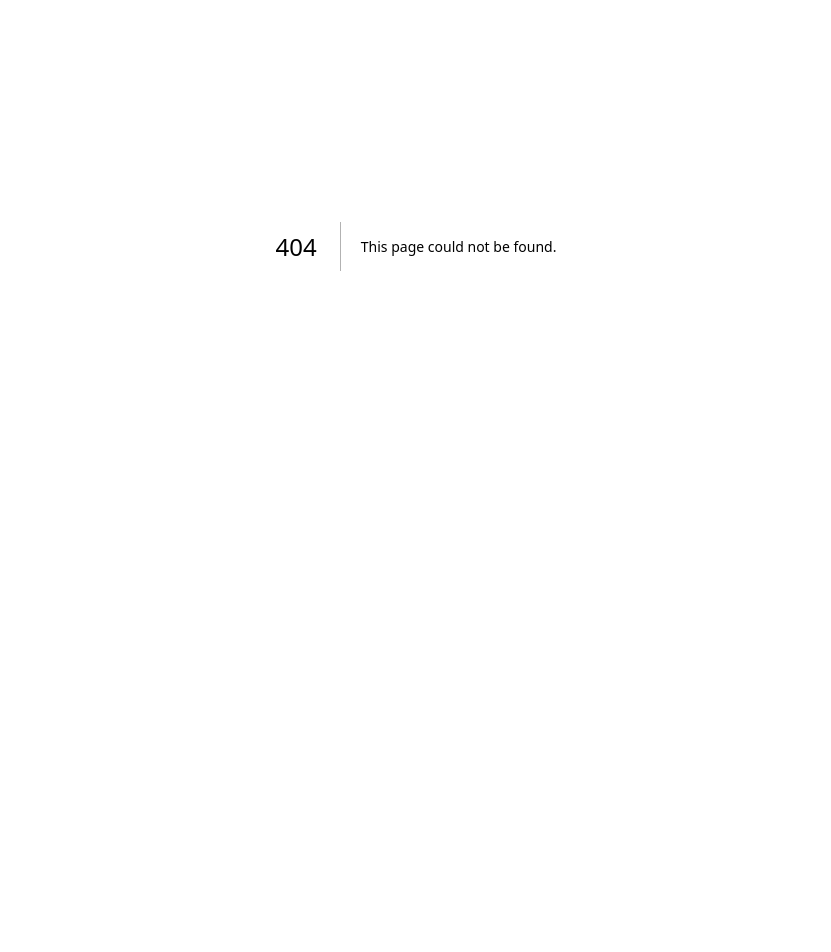
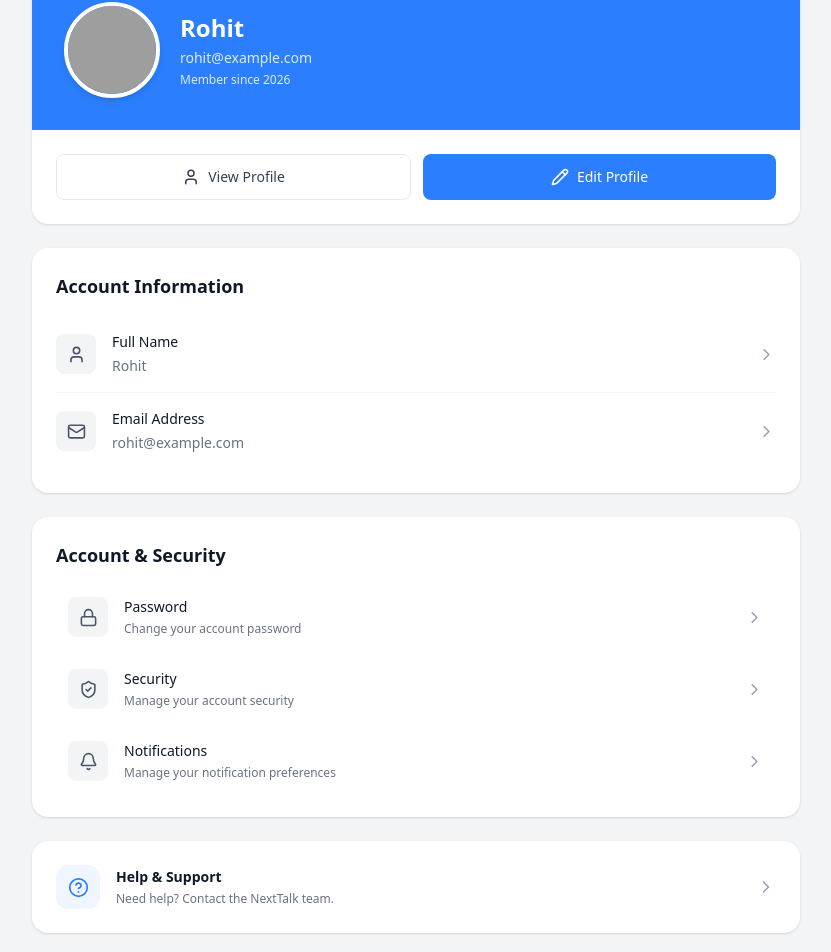
Before and after one commit to gauravkumar2005/NextTalk, a Next.js app: page /account in a window 1280 px wide. Before the commit this address had no page. Shown: the part 218-1170 px from the top of the page, without its empty margins (224-1055 px from the left). Before the commit the page ends 864 px from the top, so only its background shows below. Built offline with nearby package versions, Linux system fonts and the light colour scheme; grey boxes are pictures that could not be loaded.

Commit message:
add account pagein NextTalk

```diff
--- /dev/null
+++ b/app/account/page.js
@@ -0,0 +1,321 @@
+"use client";
+
+import Link from "next/link";
+
+import {
+  User,
+  Mail,
+  Lock,
+  Bell,
+  ShieldCheck,
+  Pencil,
+  ChevronRight,
+  LogOut,
+  HelpCircle,
+} from "lucide-react";
+
+export default function AccountPage() {
+  return (
+    <main className="min-h-screen bg-gray-100 px-4 py-6 sm:px-6 md:py-10">
+
+      <div className="mx-auto max-w-3xl">
+
+        {/* Page Header */}
+        <div className="mb-6">
+          <h1 className="text-2xl font-bold text-gray-900 sm:text-3xl">
+            My Account
+          </h1>
+
+          <p className="mt-1 text-sm text-gray-500">
+            Manage your profile, account and preferences.
+          </p>
+        </div>
+
+
+        {/* Profile Overview */}
+        <div className="mb-6 overflow-hidden rounded-2xl bg-white shadow-sm">
+
+          {/* Profile Top */}
+          <div className="bg-blue-500 px-6 py-8 sm:px-8">
+
+            <div className="flex flex-col items-center sm:flex-row">
+
+              {/* Profile Image */}
+              <img
+                src="https://i.pravatar.cc/150?img=12"
+                alt="Profile"
+                className="h-24 w-24 rounded-full border-4 border-white object-cover shadow-md"
+              />
+
+              {/* User Info */}
+              <div className="mt-4 text-center text-white sm:ml-5 sm:mt-0 sm:text-left">
+
+                <h2 className="text-2xl font-bold">
+                  Rohit
+                </h2>
+
+                <p className="mt-1 text-sm text-blue-100">
+                  rohit@example.com
+                </p>
+
+                <p className="mt-1 text-xs text-blue-100">
+                  Member since 2026
+                </p>
+
+              </div>
+
+            </div>
+
+          </div>
+
+
+          {/* Profile Actions */}
+          <div className="flex flex-col gap-3 p-5 sm:flex-row sm:p-6">
+
+            <Link
+              href="/profile"
+              className="flex flex-1 items-center justify-center gap-2 rounded-lg border border-gray-200 px-4 py-3 text-sm font-medium text-gray-700 transition hover:bg-gray-50"
+            >
+              <User size={18} />
+              View Profile
+            </Link>
+
+            <Link
+              href="/profile/edit"
+              className="flex flex-1 items-center justify-center gap-2 rounded-lg bg-blue-500 px-4 py-3 text-sm font-medium text-white transition hover:bg-blue-600"
+            >
+              <Pencil size={18} />
+              Edit Profile
+            </Link>
+
+          </div>
+
+        </div>
+
+
+        {/* Account Information */}
+        <div className="mb-6 rounded-2xl bg-white p-5 shadow-sm sm:p-6">
+
+          <h2 className="mb-4 text-lg font-bold text-gray-900">
+            Account Information
+          </h2>
+
+          <div className="divide-y divide-gray-100">
+
+            {/* Name */}
+            <div className="flex items-center justify-between py-4">
+
+              <div className="flex items-center gap-4">
+
+                <div className="flex h-10 w-10 items-center justify-center rounded-lg bg-gray-100">
+                  <User size={19} className="text-gray-600" />
+                </div>
+
+                <div>
+                  <p className="text-sm font-medium text-gray-900">
+                    Full Name
+                  </p>
+
+                  <p className="mt-1 text-sm text-gray-500">
+                    Rohit
+                  </p>
+                </div>
+
+              </div>
+
+              <ChevronRight size={19} className="text-gray-400" />
+
+            </div>
+
+
+            {/* Email */}
+            <div className="flex items-center justify-between py-4">
+
+              <div className="flex items-center gap-4">
+
+                <div className="flex h-10 w-10 items-center justify-center rounded-lg bg-gray-100">
+                  <Mail size={19} className="text-gray-600" />
+                </div>
+
+                <div>
+                  <p className="text-sm font-medium text-gray-900">
+                    Email Address
+                  </p>
+
+                  <p className="mt-1 text-sm text-gray-500">
+                    rohit@example.com
+                  </p>
+                </div>
+
+              </div>
+
+              <ChevronRight size={19} className="text-gray-400" />
+
+            </div>
+
+          </div>
+
+        </div>
+
+
+        {/* Account & Security */}
+        <div className="mb-6 rounded-2xl bg-white p-5 shadow-sm sm:p-6">
+
+          <h2 className="mb-4 text-lg font-bold text-gray-900">
+            Account & Security
+          </h2>
+
+          <div className="space-y-2">
+
+            {/* Password */}
+            <Link
+              href="/settings/password"
+              className="group flex items-center justify-between rounded-xl p-3 transition hover:bg-gray-50"
+            >
+
+              <div className="flex items-center gap-4">
+
+                <div className="flex h-10 w-10 items-center justify-center rounded-lg bg-gray-100">
+                  <Lock size={19} className="text-gray-600" />
+                </div>
+
+                <div>
+                  <p className="text-sm font-medium text-gray-900">
+                    Password
+                  </p>
+
+                  <p className="mt-1 text-xs text-gray-500">
+                    Change your account password
+                  </p>
+                </div>
+
+              </div>
+
+              <ChevronRight
+                size={19}
+                className="text-gray-400 transition group-hover:translate-x-1"
+              />
+
+            </Link>
+
+
+            {/* Security */}
+            <Link
+              href="/security"
+              className="group flex items-center justify-between rounded-xl p-3 transition hover:bg-gray-50"
+            >
+
+              <div className="flex items-center gap-4">
+
+                <div className="flex h-10 w-10 items-center justify-center rounded-lg bg-gray-100">
+                  <ShieldCheck size={19} className="text-gray-600" />
+                </div>
+
+                <div>
+                  <p className="text-sm font-medium text-gray-900">
+                    Security
+                  </p>
+
+                  <p className="mt-1 text-xs text-gray-500">
+                    Manage your account security
+                  </p>
+                </div>
+
+              </div>
+
+              <ChevronRight
+                size={19}
+                className="text-gray-400 transition group-hover:translate-x-1"
+              />
+
+            </Link>
+
+
+            {/* Notifications */}
+            <Link
+              href="/notifications"
+              className="group flex items-center justify-between rounded-xl p-3 transition hover:bg-gray-50"
+            >
+
+              <div className="flex items-center gap-4">
+
+                <div className="flex h-10 w-10 items-center justify-center rounded-lg bg-gray-100">
+                  <Bell size={19} className="text-gray-600" />
+                </div>
+
+                <div>
+                  <p className="text-sm font-medium text-gray-900">
+                    Notifications
+                  </p>
+
+                  <p className="mt-1 text-xs text-gray-500">
+                    Manage your notification preferences
+                  </p>
+                </div>
+
+              </div>
+
+              <ChevronRight
+                size={19}
+                className="text-gray-400 transition group-hover:translate-x-1"
+              />
+
+            </Link>
+
+          </div>
+
+        </div>
+
+
+        {/* Help & Support */}
+        <Link
+          href="/contact"
+          className="mb-6 flex items-center justify-between rounded-2xl bg-white p-5 shadow-sm transition hover:-translate-y-1 hover:shadow-md sm:p-6"
+        >
+
+          <div className="flex items-center gap-4">
+
+            <div className="flex h-11 w-11 items-center justify-center rounded-xl bg-blue-50">
+              <HelpCircle className="text-blue-500" size={21} />
+            </div>
+
+            <div>
+              <h3 className="text-sm font-semibold text-gray-900">
+                Help & Support
+              </h3>
+
+              <p className="mt-1 text-xs text-gray-500">
+                Need help? Contact the NextTalk team.
+              </p>
+            </div>
+
+          </div>
+
+          <ChevronRight
+            size={20}
+            className="text-gray-400"
+          />
+
+        </Link>
+
+
+        {/* Logout */}
+        <button
+          type="button"
+          className="flex w-full items-center justify-center gap-2 rounded-xl border border-red-100 bg-white px-5 py-3 text-sm font-semibold text-red-500 transition hover:bg-red-50"
+        >
+          <LogOut size={18} />
+          Log Out
+        </button>
+
+
+        {/* Footer Text */}
+        <p className="mt-6 text-center text-xs text-gray-400">
+          NextTalk Account • Manage your account safely
+        </p>
+
+      </div>
+
+    </main>
+  );
+}
```
